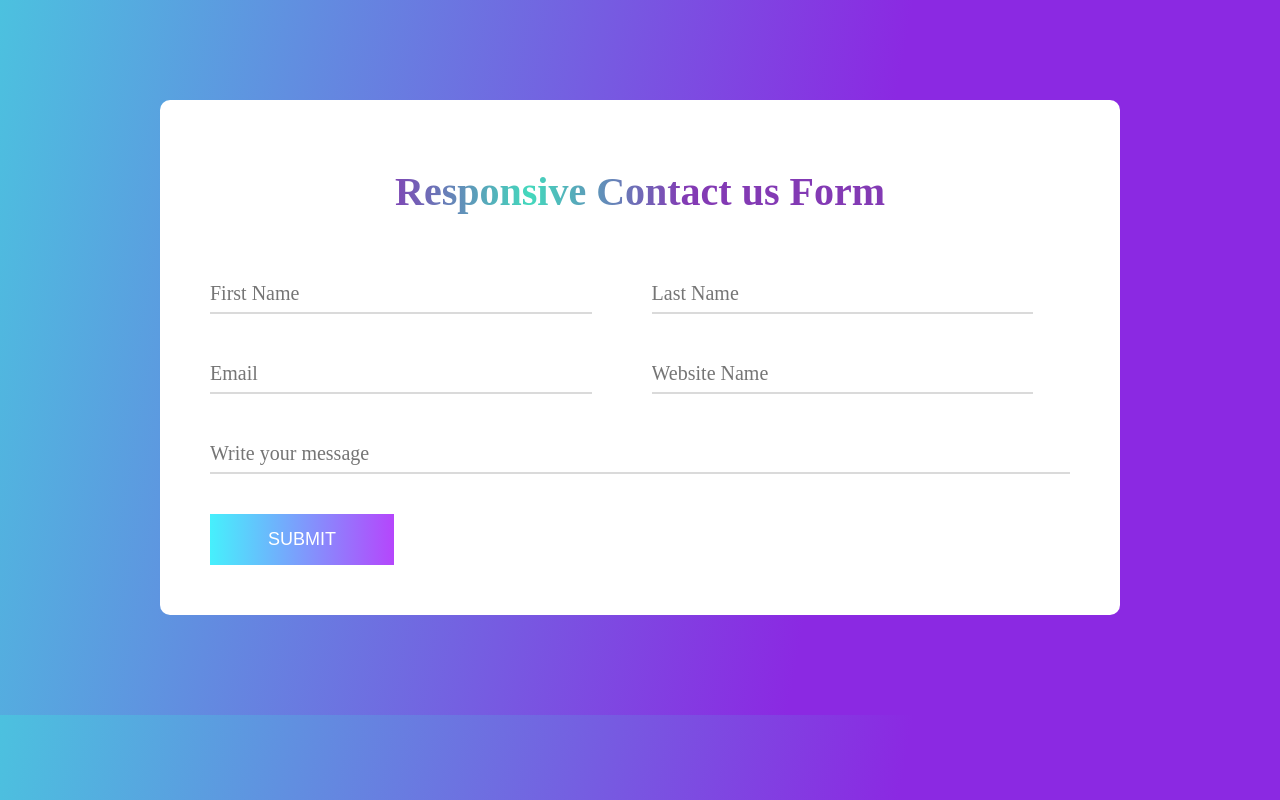
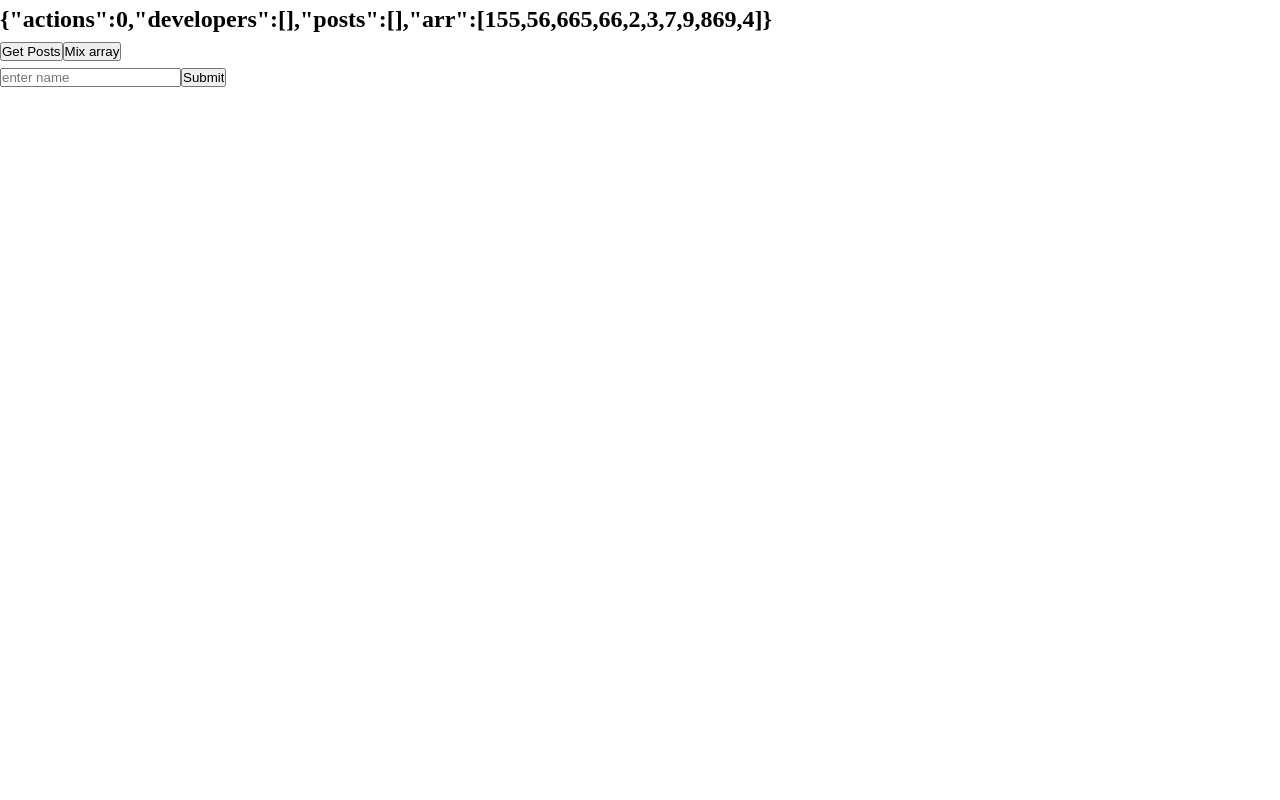
Before and after one commit to BrownEdgar/smart-juniors, a React (Vite) app: page / in a window 1280 px wide. Built offline with nearby package versions, Linux system fonts and the light colour scheme; a web font is replaced by a local one.

Commit message:
usereduser

```diff
--- a/src/main.jsx
+++ b/src/main.jsx
@@ -1,6 +1,6 @@
 import React from 'react';
 import ReactDOM from 'react-dom/client';
-import App from '../src/users/Mikayel/Homework/Form/App';
+import App from './users/Tsovinar/UseReducer/App'
 
 import './index.css';
 
--- /dev/null
+++ b/src/users/Tsovinar/UseReducer/App.jsx
@@ -0,0 +1,41 @@
+import React, { useReducer } from 'react'
+import reducer, {initialState} from "./reducer"
+import {GET_POSTS, FILL_INPUTValue, ADD_ACTIONS, MIX_ARR, DELETE_ID} from './actionTypes'
+
+
+export default function App() {
+    const [count, dispatch] = useReducer(reducer, initialState)
+
+    const getPosts =() =>{
+        dispatch({
+            type: GET_POSTS
+        })
+
+    }
+    const mixArr = () =>{
+        dispatch({
+            type: MIX_ARR
+        })
+    }
+
+    const handleSubmit = (e) =>{
+        const {developer} = e.target
+        e.preventDefault()
+        dispatch({
+            type: FILL_INPUTValue
+        })
+
+    }
+
+  return (
+    <div>
+        <h2>{JSON.stringify(initialState)}</h2>
+        <button onClick={getPosts}>Get Posts</button>
+        <button onClick={mixArr}>Mix array</button>
+        <form onSubmit={handleSubmit}action="">
+            <input type="text"  placeholder='enter name' id='developer'/>
+            <input type="submit" placeholder='sumbit'/>
+        </form>
+</div>
+  )
+}
--- /dev/null
+++ b/src/users/Tsovinar/UseReducer/actionTypes.js
@@ -0,0 +1,5 @@
+export const GET_POSTS = "GET_POSTS ";
+export const FILL_INPUTValue  = "FILL_INPUTValue";
+export const MIX_ARR  = "MIX_AR";
+export const DELETE_ID  = "DELETE_ID";
+export const ADD_ACTIONS  = "ADD_ACTIONS";
--- /dev/null
+++ b/src/users/Tsovinar/UseReducer/reducer.js
@@ -0,0 +1,46 @@
+import {GET_POSTS, FILL_INPUTValue, ADD_ACTIONS, MIX_ARR, DELETE_ID} from './actionTypes';
+import axios from "axios"
+export const initialState = {
+    actions: 0,
+    developers: [],
+    posts: [],
+    arr: [155, 56, 665, 66, 2, 3, 7, 9, 869, 4]
+}
+
+
+
+export default function reducer(state = initialState, action){
+switch (action.type) {
+    case GET_POSTS: return getPostsJson(initialState)
+    case MIX_ARR: return sortArr(initialState)
+    case FILL_INPUTValue: return fillInput(initialState)
+
+    default: return "error"
+
+}
+}
+function getPostsJson(state) {
+    axios('https://jsonplaceholder.typicode.com/posts?_limit=10')
+    .then(res => state.posts = res.data)
+    state.actions  = state.actions+1
+    return {...state}
+
+
+
+
+}
+function sortArr(state){
+    const newArr = state.arr.toSorted((a, b)  => a > b ? 1: -1)
+   state.arr = newArr
+   state.actions  = state.actions+1
+   console.log(initialState)
+   return {...state}
+
+}
+
+
+function fillInput(state){
+    state.developers = developer.value
+    state.actions  = state.actions+1
+    return {...state}
+}
```
